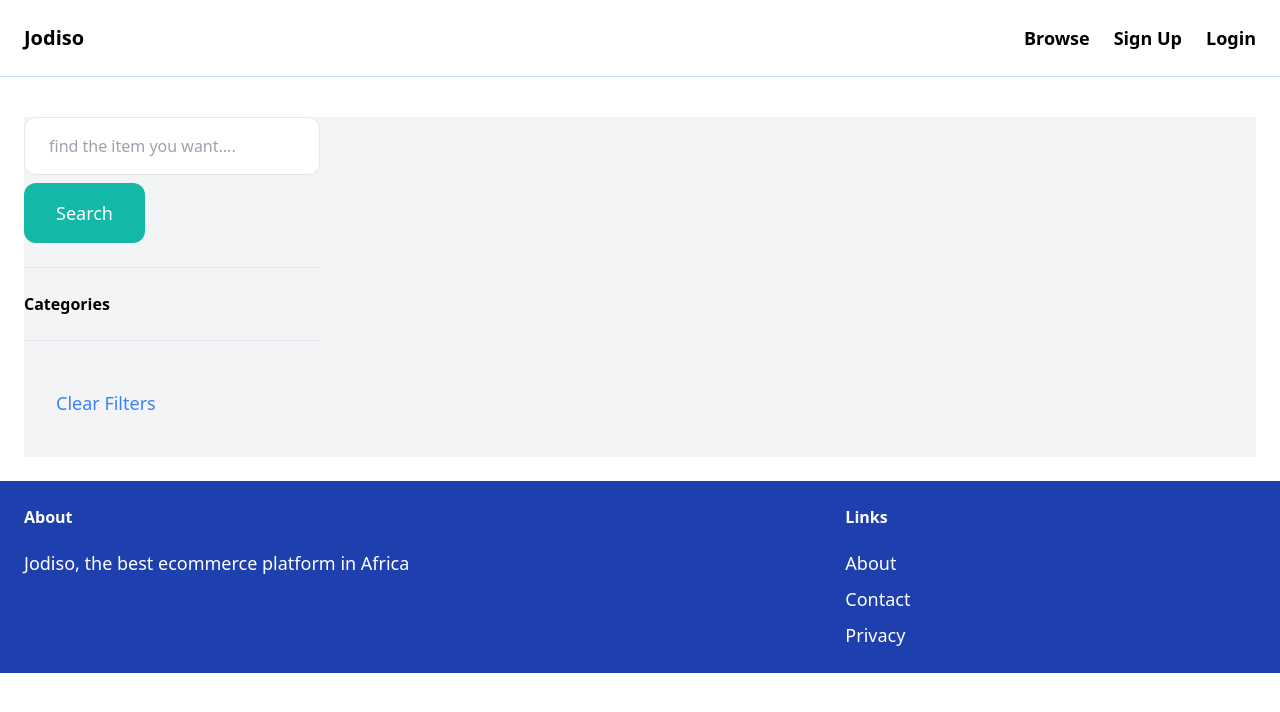
After one commit to bretton7700/django-ecommerce-site, a Django app: page /items/ in a window 1280 px wide. The commit adds this page. Shown: the top 712 px of the page. Run offline with Django 5.2, Linux system fonts and the light colour scheme; data that the repository does not hold is empty; some libraries are stand-ins or nearby versions.

Commit message:
search items

```diff
--- a/core/templates/core/base.html
+++ b/core/templates/core/base.html
@@ -32,7 +32,7 @@
             {% if request.user.is_authenticated and request.user.is_staff %}
             <a href="{% url 'item:new' %}" class="block text-lg font-semibold hover:text-blue-500">New Item</a>
             {% endif %}
-            <a href="#" class="block text-lg font-semibold hover:text-blue-500">Browse</a>
+            <a href="{% url 'item:browse' %}" class="block text-lg font-semibold hover:text-blue-500">Browse</a>
 
             {% if request.user.is_authenticated %}
 
--- /dev/null
+++ b/item/templates/item/browse.html
@@ -0,0 +1,58 @@
+{% extends 'core/base.html' %}
+
+{% block title %}Search{% endblock %}
+
+{% block content %}
+<div class="pb-6 grid grid-cols-4 gap-4 bg-gray-100">
+    <div class="col-span-1">
+        <form method="get" action="{% url 'item:browse' %}">
+            <input name="query" class="w-full py-4 px-6 border rounded-xl" type="text" value="{{query}}"
+                placeholder="find the item you want...." />
+            <button class="mt-2 py-4 px-8 text-lg bg-teal-500 text-white rounded-xl">Search</button>
+
+        </form>
+
+        <hr class="my-6" />
+        <p class="font-semibold">Categories</p>
+
+        <ul>
+            {% for category in categories %}
+            <li class="py-2 px-2 rounded-xl {% if category.id == category_id %} bg-gray-200 {% endif %}">
+                <a href="{% url 'item:browse' %}?query={{query}}&category={{category.id}}">{{ category.name }}</a>
+
+            </li>
+
+            {% endfor %}
+        </ul>
+        <hr class="my-6" />
+
+        <ul>
+            <li><a href="{% url 'item:browse' %}" class="mt-2 py-4 px-8 inline-block  text-lg  text-blue-500">Clear
+                    Filters</a>
+            </li>
+        </ul>
+
+    </div>
+
+    <div class="col-span-3">
+        <div class="grid grid-cols-1 sm:grid-cols-2 md:grid-cols-3 gap-3">
+            {% for item in items %}
+            <div>
+                <a href="{% url 'item:detail' item.id %}">
+                    <div class="overflow-hidden h-64 w-full rounded-t-xl">
+                        <img src="{{ item.image.url }}" class="object-cover w-full h-full">
+                    </div>
+                    <div class="p-6 bg-white rounded-b-xl">
+                        <h2 class="text-2xl">{{ item.name }}</h2>
+                        <p class="text-blue-500">Price: {{ item.price }}</p>
+                    </div>
+                </a>
+            </div>
+            {% endfor %}
+        </div>
+
+    </div>
+
+</div>
+
+{% endblock %}
--- a/item/urls.py
+++ b/item/urls.py
@@ -4,7 +4,7 @@ from . import views
 
 app_name = 'item'
 urlpatterns =[
-
+    path('',views.browse, name='browse'),
     path('new/',views.new,name="new"),
     path('<int:pk>/',views.detail, name='detail'),
     path('<int:pk>/delete/',views.delete, name='delete'),
--- a/item/views.py
+++ b/item/views.py
@@ -1,9 +1,30 @@
 from django.contrib.auth.decorators import login_required
 from django.contrib import messages
 from django.shortcuts import render,get_object_or_404,redirect
-from .models import Item
+from .models import Item,Category
 from .forms import NewItemForm,EditItemForm
+from django.db.models import Q
 # Create your views here.
+
+
+def browse(request):
+    query = request.GET.get('query','')
+    category_id =request.GET.get('category', 0)
+    categories = Category.objects.all()
+    items = Item.objects.filter(is_sold=False)
+
+    if category_id:
+        items = items.filter(category_id=category_id)
+
+    if query:
+        items = items.filter(Q(name__icontains=query) | Q(description__icontains=query))
+    return render(request,'item/browse.html',{
+        'items': items,
+        'query': query,
+        'categories':categories,
+        'category_id': int(category_id)
+    })
+
 
 def detail(request, pk):
     item = get_object_or_404(Item, pk=pk)
```
